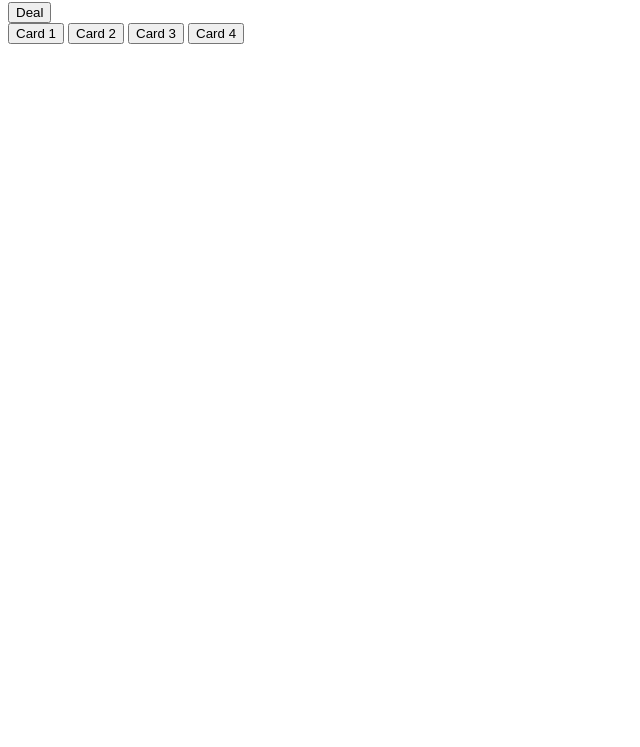
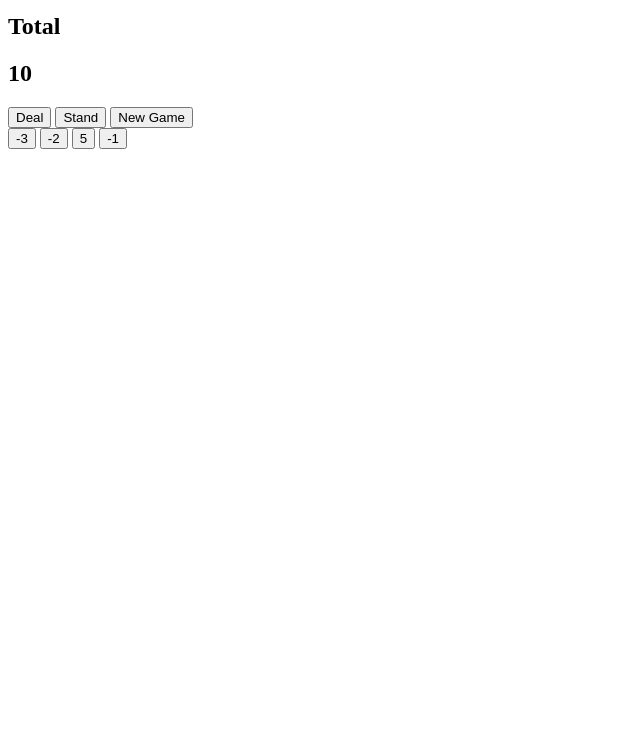
Before and after one commit to okeeffeme/pazaak, a plain HTML site: page index.html in a window 1280 px wide. Shown: the part 53-800 px from the top of the page, without its empty margins (0-640 px from the left). Drawn offline with Linux system fonts and the light colour scheme.

Commit message:
Functional as a single player game

```diff
--- a/index.html
+++ b/index.html
@@ -3,11 +3,15 @@
 <h2>Total</h2>
 <h2 id="total"></h2>
 </div>
-<button id="play" onclick="">Deal</button>
 <div>
-	<button id="pc0" onclick="playerAction0">Card 1</button>
-	<button id="pc1" onclick="playerAction1">Card 2</button>
-	<button id="pc2" onclick="playerAction2">Card 3</button>
-	<button id="pc3" onclick="playerAction3">Card 4</button>
+<button id="deal" onclick="buttonDeal();">Deal</button>
+<button id="stand" onclick="buttonStand();">Stand</button>
+<button id="reset" onclick="buttonReset();">New Game</button>
+<div>
+<div>
+	<button id="pc0" onclick="button1();">Card 1</button>
+	<button id="pc1" onclick="button2();">Card 2</button>
+	<button id="pc2" onclick="button3();">Card 3</button>
+	<button id="pc3" onclick="button4();">Card 4</button>
 </div>
 <script src="pazaak.js"></script>
--- a/pazaak.js
+++ b/pazaak.js
@@ -32,7 +32,7 @@ function shuffle(a){
 	}
 	return a;
 }
-//copy the game state
+//Copy the game state
 function copyGameState(oldState){
 	var copiedState = {
 		dealerDeck: oldState.dealerDeck.slice(),
@@ -44,8 +44,7 @@ function copyGameState(oldState){
 	}
 	return copiedState;
 }
-
-//check the round count
+//Check the round count
 function checkRound(gameState){
 	if (gameState.round === null) {
 		return 0;
@@ -67,17 +66,60 @@ function gameTest(){
 	gameState = gameController(gameState, 'deal');
 	console.log("gameTest deal !!!  turn is " + gameState.turn);
 	gameState = gameController(gameState, 'deal');
-	//gameState.total = 20;
+	gameState.total = 20;
 	gameState = gameController(gameState, 'stand');
-	console.log("The score is " + gameState.total);
+	console.log("The final score is " + gameState.total);
 }
 
 // model
 // The model is the gamestate
-//var gameState;
+var gameState;
 
 
 // view
+function buttonReset(){
+	gameState = gameController(null, 'init');
+	gameState = gameController(gameState, 'deal')
+	updateDisplay();
+}
+
+window.onload = buttonReset();
+
+function buttonDeal() {
+	gameState = gameController(gameState, 'deal');
+	console.log("deal button clicked");
+	updateDisplay();
+}
+
+function buttonStand() {
+	gameState = gameController(gameState, 'stand');
+	updateDisplay();
+}
+
+function button1() {
+	gameState = gameController(gameState, 'playerAction0');
+	updateDisplay();
+}
+function button2() {
+	gameState = gameController(gameState, 'playerAction1');
+	updateDisplay();
+}
+function button3() {
+	gameState = gameController(gameState, 'playerAction2');
+	updateDisplay();
+}
+function button4() {
+	gameState = gameController(gameState, 'playerAction3');
+	updateDisplay();
+}
+function updateDisplay() {
+	document.getElementById('display').innerHTML = gameState.playerTable;
+	document.getElementById('total').innerHTML = gameState.total;
+	document.getElementById('pc0').innerHTML = gameState.playerHand[0];
+	document.getElementById('pc1').innerHTML = gameState.playerHand[1];
+	document.getElementById('pc2').innerHTML = gameState.playerHand[2];
+	document.getElementById('pc3').innerHTML = gameState.playerHand[3];
+}
 
 //controller
 // The controller is the reducer
@@ -176,7 +218,8 @@ function playAction(gameState, action){
 function checkVictoryCondition(gameState) {
 	if (gameState.total === 20) {
 		alert("YAY");
-	} else if (gameState.turn === 9 && gameState.total != 20) {
+	} else if (gameState.turn === 6 && gameState.total != 20) {
+		//traditional turn limit is 9 - changing to 6 for single player
 		alert("SAD");
 	} else {
 		console.log(gameState);
```
